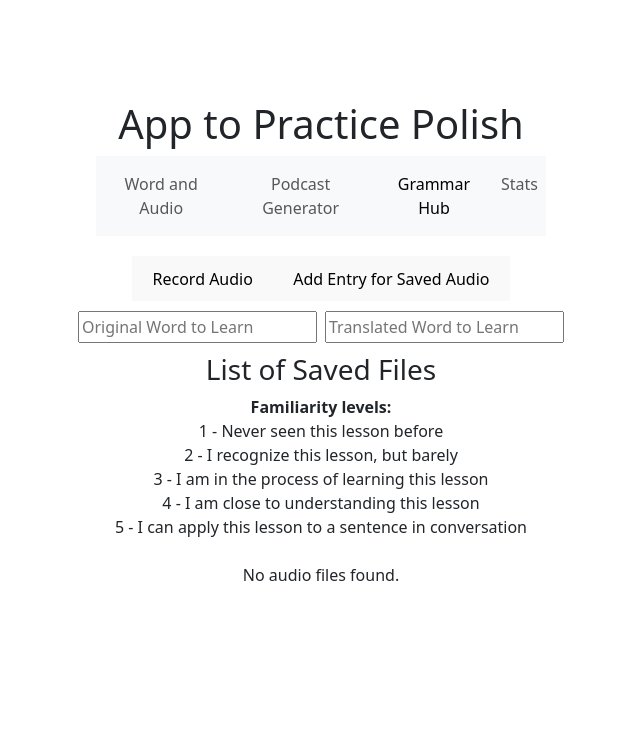
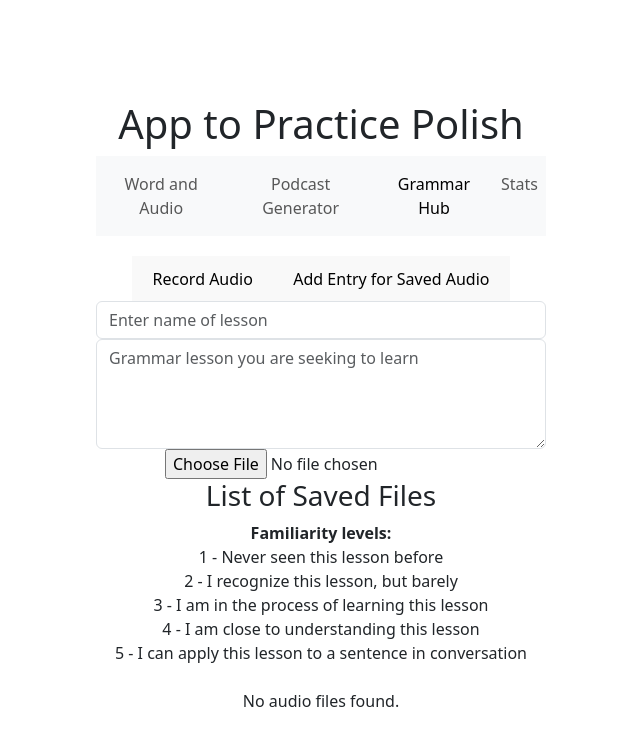
Before and after one commit to jasonph2/polish-passion-project, a React (Vite) app in the folder client/: page /grammar-hub in a window 1280 px wide. Both pictures are taken after typing "Sample", "Sample" into the empty fields and a click on the button "Add Entry for Saved Audio". Shown: the top 746 px of the page, without its empty margins (319-959 px from the left). Built offline with nearby package versions, Linux system fonts and the light colour scheme; no server answers.

Commit message:
grammar entry

```diff
--- a/client/src/components/GrammarSubmission.jsx
+++ b/client/src/components/GrammarSubmission.jsx
@@ -1,71 +1,9 @@
 import { useState } from "react";
-import { setToChange } from "../redux/reducer";
-import { useDispatch, useSelector } from 'react-redux';
 import { AudioElement } from "./AudioRecorder";
-import { Form } from "react-bootstrap"
+import { ManualGrammarSubmission } from "./ManualGrammarEntry";
 
 export function GrammarSubmission() {
-    const [word, setWord] = useState("");
-    const [path, setPath] = useState("");
     const [tab, setTab] = useState(0);
-    const [manOrigWord, setManOrigWord] = useState("");
-    const [manTranWord, setManTranWord] = useState("");
-    const [freq, setFreq] = useState("");
-    const change = useSelector((state) => state.some.toChange);
-    const dispatch = useDispatch();
-
-    const handleManualOrigWordChange = (event) => {
-        setManOrigWord(event.target.value);
-    }
-
-    const handleManualTranWordChange = (event) => {
-        setManTranWord(event.target.value);
-    }
-
-    const handleGetAudio = () => {
-        const fetching = async () => {
-            const data = await getAudio({word: word});
-            console.log(data);
-            setPath(data.path);
-        }
-        fetching();
-    }
-
-    const handleSubmission = () => {
-        const fetching = async () => {
-            const data = await submitWord({word: word, path: path, familiarity: 1});
-            console.log(data);
-            dispatch(setToChange(change + 1));
-        }
-        fetching();
-        setPath("");
-    }
-
-    const handleNo = () => {
-        const fetching = async () => {
-            const data = await removeAudio({path: path});
-            console.log(data);
-            setPath("");
-        }
-        fetching();
-        setPath("");
-    }
-
-    const handleManualSubmission = () => {
-        const fetching = async () => {
-            const data = await submitManualWord({original_word: manOrigWord, translated_word: manTranWord, familiarity: 1});
-            console.log(data);
-            dispatch(setToChange(change + 1));
-        }
-        fetching();
-        setManOrigWord("");
-        setManTranWord("");
-    }
-
-    const handleManualNo = () => {
-        setManOrigWord("");
-        setManTranWord("");
-    }
 
     return (
         <div>
@@ -80,32 +18,8 @@ export function GrammarSubmission() {
                 </div>
             )}
             {tab === 1 && (
-                <div style={{padding: '10px' }}>
-                    <input
-                        type='text'
-                        id='textInput'
-                        value={manOrigWord}
-                        onChange={handleManualOrigWordChange}
-                        placeholder='Original Word to Learn'
-                        style={{padding: '2px', marginRight: '4px' }}
-                    />
-                    <input
-                        type='text'
-                        id='textInput'
-                        value={manTranWord}
-                        onChange={handleManualTranWordChange}
-                        placeholder='Translated Word to Learn'
-                        style={{padding: '2px', marginLeft: '4px' }}
-                    />
-                    {manOrigWord !== "" && manTranWord != "" ? (
-                        <div>
-                            <div>Add Word?</div>
-                            <button onClick={handleManualSubmission}>Yes</button>
-                            <button onClick={handleManualNo}>No</button>
-                        </div>
-                    ) : (
-                        <></>
-                    )}
+                <div>
+                    <ManualGrammarSubmission />
                 </div>
             ) }
             </>
--- /dev/null
+++ b/client/src/components/ManualGrammarEntry.jsx
@@ -0,0 +1,99 @@
+import { AudioRecorder } from 'react-audio-voice-recorder';
+import * as React from 'react';
+import { setToChange } from '../redux/reducer';
+import { useDispatch, useSelector } from 'react-redux';
+import { useState } from 'react';
+import { Form } from 'react-bootstrap';
+import { uploadGrammarAudio } from '../api';
+
+export function ManualGrammarSubmission() {
+  const dispatch = useDispatch();
+  const change = useSelector((state) => state.some.toChange);
+  const [blob, setBlob] = useState(null);
+  const [showSaveButton, setShowSaveButton] = useState(false);
+  const [description, setDescription] = useState("");
+  const [name, setName] = useState("");
+
+  const addAudioElement = (event) => {
+    const file = event.target.files[0];
+    if (file) {
+      const blob = new Blob([file], {type: file.type});
+      setBlob(blob);
+      setShowSaveButton(true);
+    } else {
+      alert("Please upload a valid .m4a file");
+    }
+  };
+
+  const handleSaveAudio = () => {
+
+    const fetching = async () => {
+      const data = await uploadGrammarAudio({name: name, description: description, blob: blob});
+      console.log(data);
+      dispatch(setToChange(change + 1));
+    }
+    fetching();
+    setShowSaveButton(false);
+    setBlob(null);
+  };
+
+  const handleDiscardAudio = () => {
+    setAudioURL(null);
+    setShowSaveButton(false);
+    setBlob(null);
+  };
+
+  const handleNameChange = (event) => {
+    setName(event.target.value);
+  }
+
+  const handleDescriptionChange = (event) => {
+    setDescription(event.target.value);
+  }
+
+  return (
+    <div>
+      <div>
+      <Form>
+        <Form.Group controlId="nameInput">
+          <Form.Control
+            type="text"
+            value={name}
+            onChange={handleNameChange}
+            placeholder="Enter name of lesson"
+          />
+        </Form.Group>
+
+        {/* Description input field with more vertical space */}
+        <Form.Group controlId="descriptionInput">
+          <Form.Control
+            as="textarea" // Use textarea for multi-line input
+            rows={4}      // Adjust the number of rows as needed
+            value={description}
+            onChange={handleDescriptionChange}
+            placeholder="Grammar lesson you are seeking to learn"
+          />
+        </Form.Group>
+      </Form>
+        <input
+          type="file"
+          accept=".m4a"
+          onChange={addAudioElement}
+        />
+      </div>
+
+      {blob && (
+        <div style={{ marginTop: '10px' }}>
+          {showSaveButton && (
+            <div style={{ display: 'flex', gap: '10px', marginTop: '5px' }}>
+              <button onClick={handleSaveAudio}>Save</button>
+              <button onClick={handleDiscardAudio}>
+                Discard
+              </button>
+            </div>
+          )}
+        </div>
+      )}
+    </div>
+  );
+}
```
